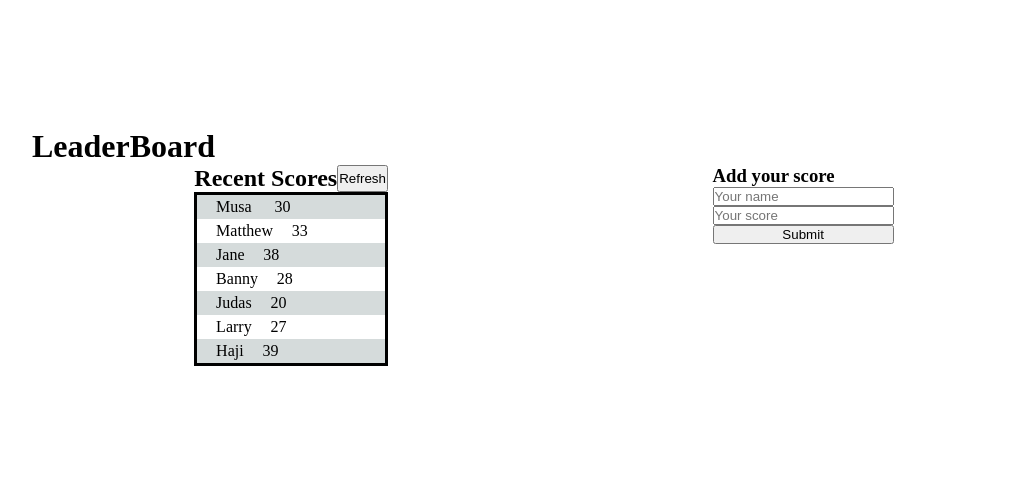
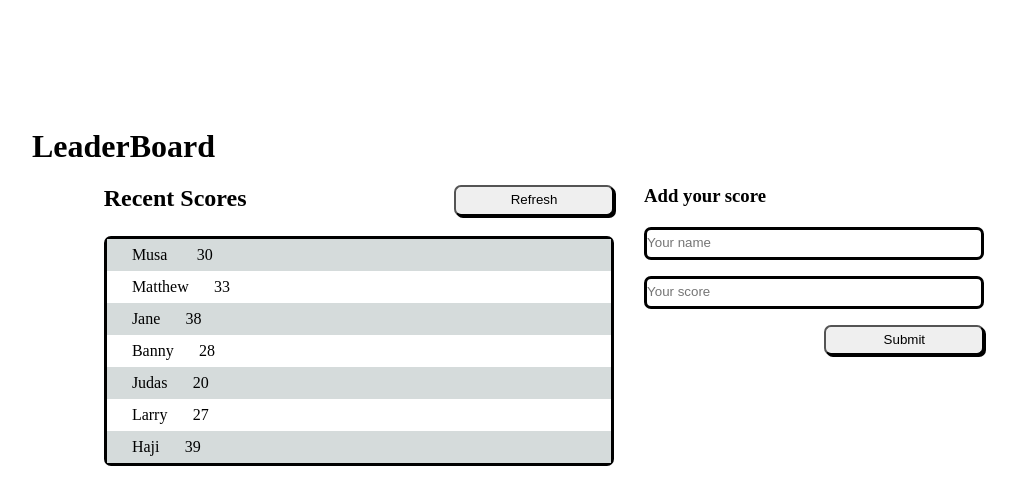
Before and after one commit to brytebee/LeaderBoard_, a website built with webpack: page src/index.html in a window 1280 px wide. Shown: the whole page, without its empty margins (96-1113 px from the left). Built offline with nearby package versions, Linux system fonts and the light colour scheme.

Commit message:
Update styling

```diff
--- a/src/index.html
+++ b/src/index.html
@@ -11,19 +11,19 @@
   <h1>LeaderBoard</h1>
   <main class="d-flex">
     <section class="list">
-      <header class="d-flex">
+      <header class="list-heading heading d-flex">
         <h2>Recent Scores</h2>
-        <button id="refresh">Refresh</button>
+        <button class="l-height-2x b-radius" id="refresh">Refresh</button>
       </header>
-      <ul id="root">
-        <li class="single-list-item"><span class="user-name">Musa</span> <span class="user-score">30</span> </li>
+      <ul id="root" class="thick-border b-radius">
+        <li class="single-list-item l-height-2x"><span class="user-name">Musa</span> <span class="user-score">30</span> </li>
       </ul>
     </section>
     <form action="" id="list-form" class="d-flex">
-      <h3>Add your score</h3>
-      <input type="text" name="name" id="name" placeholder="Your name">
-      <input type="text" name="score" id="score" placeholder="Your score">
-      <button type="submit" id="submit">Submit</button>
+      <h3 class="heading">Add your score</h3>
+      <input class="l-height-2x thick-border b-radius" type="text" name="name" id="name" placeholder="Your name">
+      <input class="l-height-2x thick-border b-radius" type="text" name="score" id="score" placeholder="Your score">
+      <button class="l-height-2x b-radius" type="submit" id="submit">Submit</button>
     </form>
   </main>
 </body>
--- a/src/index.js
+++ b/src/index.js
@@ -33,7 +33,7 @@ dommyList.forEach((item) => {
   const userName = document.createElement('span');
   const userScore = document.createElement('span');
 
-  li.classList = 'single-list-item';
+  li.classList = 'single-list-item l-height-2x';
   userName.classList = 'user-name';
   userScore.classList = 'user-score';
 
--- a/src/style.css
+++ b/src/style.css
@@ -8,33 +8,72 @@ body {
 }
 
 main {
-  justify-content: space-around;
+  padding: 2% 7%;
 }
 
 li {
   list-style: none;
 }
 
+input {
+  margin-bottom: 16px;
+}
+
+button {
+  width: 10rem;
+  box-shadow: 2px 2px;
+}
+
+button:hover {
+  background-color: white;
+}
+
+button:focus {
+  background-color: cadetblue;
+}
+
+.b-radius {
+  border-radius: 7px;
+}
+
+.thick-border {
+  border: 3px solid black;
+}
+
 .d-flex {
   display: flex;
 }
 
-.single-list-item {
-  line-height: 1.5;
+.heading {
+  margin-bottom: 20px;
+}
+
+.list {
+  flex: 6;
+}
+
+.l-height-2x {
+  line-height: 2;
 }
 
 .single-list-item:nth-child(odd) {
   background-color: rgb(213, 219, 219);
 }
 
-.user-name {
-  padding: 10%;
+.list-heading {
+  justify-content: space-between;
 }
 
-#root {
-  border: 3px solid black;
+.user-name {
+  padding: 5%;
 }
 
 #list-form {
   flex-direction: column;
+  flex: 4;
+  margin-left: 30px;
 }
+
+#submit {
+  align-self: flex-end;
+}
```
Also changed, not shown: dist/index.html (added), dist/main.js (added).
